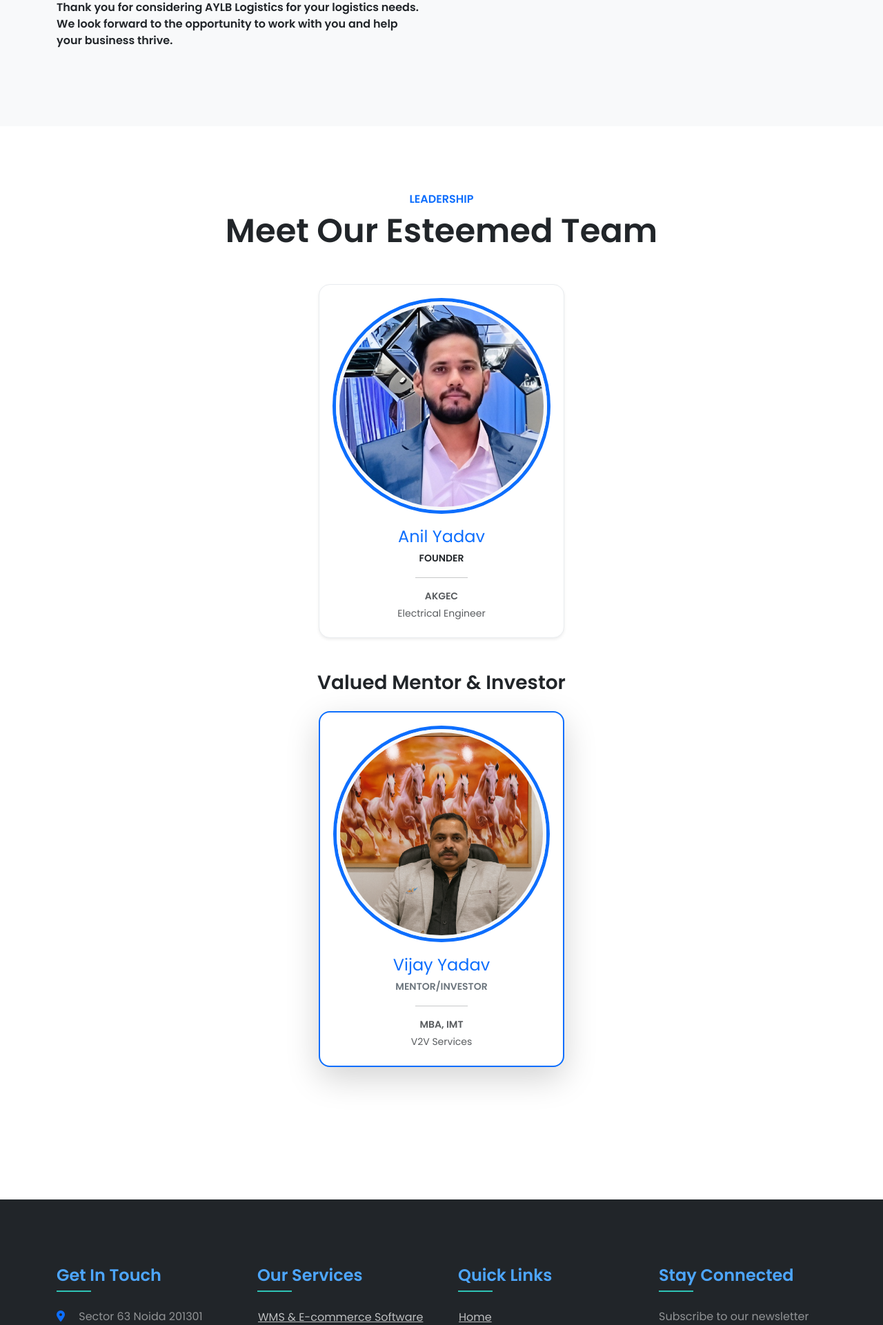
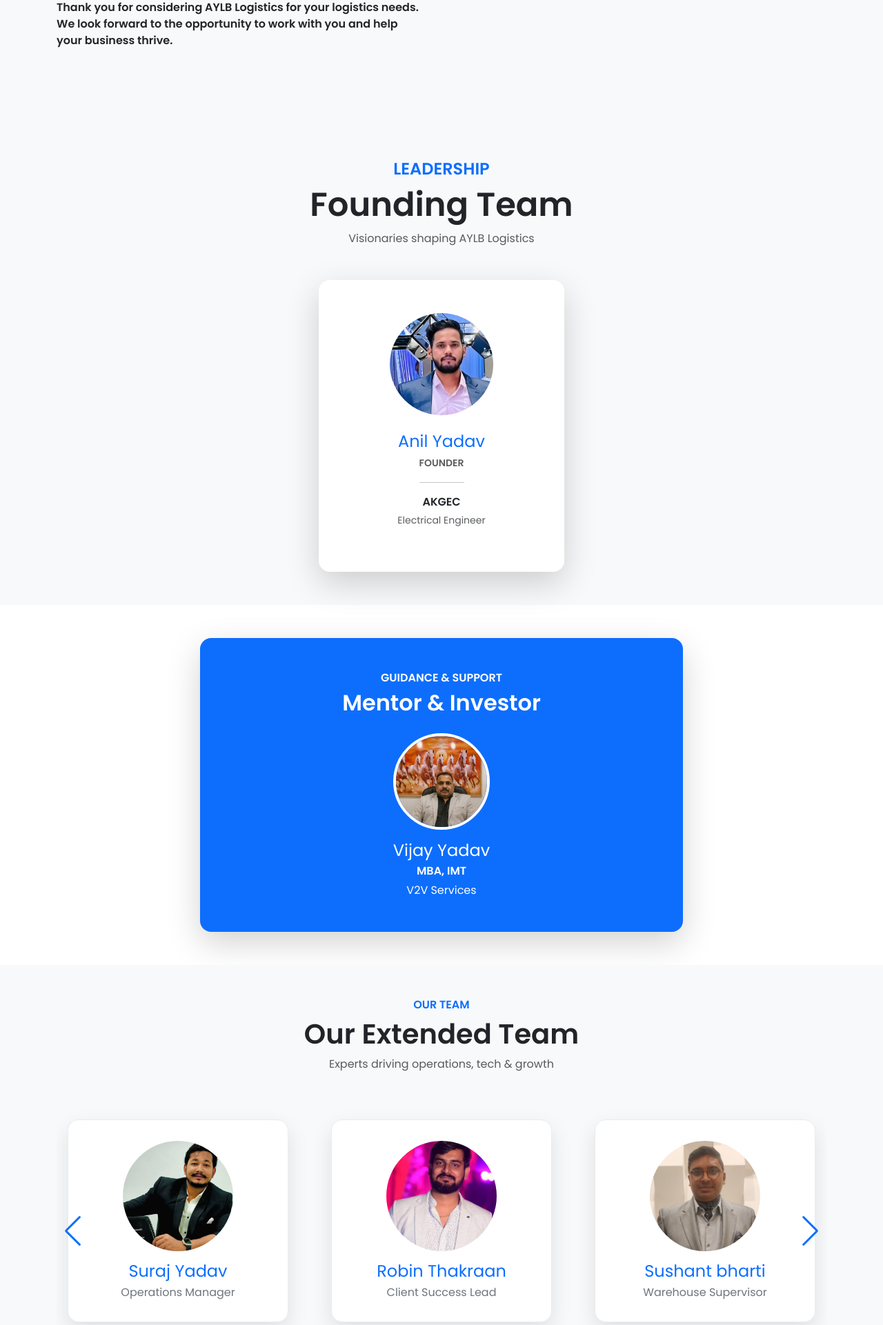
Before and after one commit to shubhsinghsk/AYLB, a Flask app: page /about in a window 1280 px wide. Shown: the part 1677-3598 px from the top of the page at 69% size. Run offline with Flask 3, Linux system fonts and the light colour scheme; some libraries are stand-ins or nearby versions.

Commit message:
adding team details

```diff
--- a/AYLB_LOGIS/static/css/style.css
+++ b/AYLB_LOGIS/static/css/style.css
@@ -19,6 +19,66 @@ body {
     align-items: center;
     text-align: center;
     color: white;
+}
+
+founder-card:hover,
+.team-card:hover {
+    transform: translateY(-8px);
+    transition: 0.3s ease;
+    box-shadow: 0 15px 30px rgba(0,0,0,0.15);
+}
+.mentor-wrapper {
+    max-width: 700px;
+}
+
+.teamSwiper {
+    padding: 20px 0 50px;
+}
+
+.swiper-slide {
+    display: flex;
+    justify-content: center;
+}
+
+/* Team Card */
+.team-card {
+    background: #fff;
+    width: 100%;
+    max-width: 320px;
+    padding: 30px;
+    border-radius: 16px;
+    text-align: center;
+    box-shadow: 0 12px 30px rgba(0,0,0,0.1);
+    transition: 0.3s ease;
+}
+
+.team-card:hover {
+    transform: translateY(-8px);
+}
+
+/* Image Size FIX */
+.team-card img {
+    width: 160px;
+    height: 160px;
+    object-fit: cover;
+    border-radius: 50%;
+    margin-bottom: 15px;
+}
+
+.team-card h4 {
+    color: #0d6efd;
+    margin-bottom: 5px;
+}
+
+.team-card p {
+    color: #6c757d;
+    margin: 0;
+}
+
+/* Arrow Styling */
+.swiper-button-next,
+.swiper-button-prev {
+    color: #0d6efd;
 }
 
 .hero-section::before {
--- a/AYLB_LOGIS/static/js/main.js
+++ b/AYLB_LOGIS/static/js/main.js
@@ -72,3 +72,27 @@ document.addEventListener('DOMContentLoaded', function() {
     initServiceCounters();
     initImageModal();
 });
+
+document.addEventListener("DOMContentLoaded", function () {
+
+    new Swiper(".teamSwiper", {
+        slidesPerView: 3,
+        spaceBetween: 30,
+        loop: true,
+        centeredSlides: false,
+        autoplay: {
+            delay: 3000,
+            disableOnInteraction: false
+        },
+        navigation: {
+            nextEl: ".swiper-button-next",
+            prevEl: ".swiper-button-prev"
+        },
+        breakpoints: {
+            0: { slidesPerView: 1 },
+            768: { slidesPerView: 2 },
+            1024: { slidesPerView: 3 }
+        }
+    });
+
+});
--- a/AYLB_LOGIS/templates/about.html
+++ b/AYLB_LOGIS/templates/about.html
@@ -81,68 +81,111 @@
 
 
 <!-- Leadership Section Start -->
-<div class="container-xxl py-5">
-    <div class="container py-5">
-        <div class="text-center wow fadeInUp" data-wow-delay="0.1s">
-            <h6 class="text-primary text-uppercase mb-2 fw-bold">Leadership</h6>
-            <h2 class="display-5 fw-bold mb-5">Meet Our Esteemed Team</h2>
+<!-- Founders Section Start -->
+<div class="container-xxl py-5 bg-light">
+    <div class="container">
+        <div class="text-center mb-5">
+            <h4 class="text-primary text-uppercase fw-bold">Leadership</h4>
+            <h2 class="display-5 fw-bold">Founding Team</h2>
+            <p class="text-muted">Visionaries shaping AYLB Logistics</p>
         </div>
-        <div class="row g-4 justify-content-center">
-            <!-- Founder 1: Vivek Tiwari -->
-            <div class="col-lg-4 col-md-6 wow fadeInUp" data-wow-delay="0.3s">
-                <div class="team-card bg-white p-4 text-center rounded-4 h-100 shadow-sm">
-                    <img class="img-fluid rounded-circle founder-img mb-4" src="{{url_for('static', filename='images/anil1.jpg')}}" alt="Vivek Tiwari">
-                                <h4 class="mb-1 text-primary">Anil Yadav</h4>
-                                <small class="text-uppercase fw-bold text-dark">Founder</small>
-                                <hr class="w-25 mx-auto">
-                                <p class="text-muted mb-1 small fw-bold">AKGEC</p>
-                                <p class="text-muted mb-0 small">Electrical Engineer</p>
-                            </div>
-                        </div>
-            <!-- Founder 2: Ranbir Nandan -->
-            <!-- <div class="col-lg-4 col-md-6 wow fadeInUp" data-wow-delay="0.5s">
-                <div class="team-card bg-white p-4 text-center rounded-4 h-100 shadow-sm">
-                    <img class="img-fluid rounded-circle founder-img mb-4" src="https://placehold.co/150x150/4da6ff/ffffff?text=RN" alt="Ranbir Nandan">
-                    <h4 class="mb-1 text-primary">Ranbir Nandan</h4>
-                    <small class="text-uppercase fw-bold text-dark">Founder</small>
-                                <hr class="w-25 mx-auto">
-                    <p class="text-muted mb-1 small fw-bold">UPES</p>
-                    <p class="text-muted mb-0 small">BPCL, Aspen tech</p>
-                        </div>
-            </div> -->
-            <!-- Founder 3: Basant Kumar
-            <div class="col-lg-4 col-md-6 wow fadeInUp" data-wow-delay="0.7s">
-                <div class="team-card bg-white p-4 text-center rounded-4 h-100 shadow-sm">
-                    <img class="img-fluid rounded-circle founder-img mb-4" src="https://placehold.co/150x150/4da6ff/ffffff?text=BK" alt="Basant Kumar">
-                    <h4 class="mb-1 text-primary">Basant Kumar</h4>
-                    <small class="text-uppercase fw-bold text-dark">Founder</small>
-                                <hr class="w-25 mx-auto">
-                    <p class="text-muted mb-1 small fw-bold">IIT</p>
-                                <p class="text-muted mb-0 small">IOCL, Essar, KNPC</p>
-                            </div>
-                        </div>
 
-            <!-- Mentor/Investor Section -->
-            <div class="col-12 mt-5">
-                <div class="text-center mb-4">
-                    <h3 class="fw-bold text-dark mb-3">Valued Mentor & Investor</h3>
-                </div>
-                <div class="row justify-content-center">
-                    <div class="col-lg-4 col-md-6 wow fadeInUp" data-wow-delay="0.9s">
-                        <div class="team-card mentor-card bg-white p-4 text-center rounded-4 h-100 shadow-lg">
-                            <img class="img-fluid rounded-circle founder-img mb-4" src="{{url_for('static', filename='images/vij_yad.png')}}" alt="Anand Aryamane">
-                            <h4 class="mb-1 text-primary">Vijay Yadav</h4>
-                            <small class="text-uppercase fw-bold text-secondary">Mentor/Investor</small>
-                            <hr class="w-25 mx-auto">
-                            <p class="text-muted mb-1 small fw-bold">MBA, IMT</p>
-                            <p class="text-muted mb-0 small">V2V Services</p>
-                        </div>
-                    </div>
+        <div class="row justify-content-center g-4">
+
+            <!-- Founder -->
+            <div class="col-lg-4 col-md-6">
+                <div class="founder-card text-center bg-white p-5 rounded-4 shadow-lg h-100">
+                    <img src="{{ url_for('static', filename='images/anil1.jpg') }}"
+                         class="rounded-circle mb-4" width="150" alt="Founder">
+                    <h4 class="text-primary mb-1">Anil Yadav</h4>
+                    <small class="text-uppercase fw-bold text-muted">Founder</small>
+                    <hr class="w-25 mx-auto">
+                    <p class="mb-1 fw-bold text-dark">AKGEC</p>
+                    <p class="text-muted small">Electrical Engineer</p>
                 </div>
             </div>
+
         </div>
     </div>
 </div>
+<!-- Founders Section End -->
+<!-- Mentor Section Start -->
+<div class="container-xxl py-5">
+    <div class="container">
+        <div class="mentor-wrapper mx-auto text-center bg-primary text-white p-5 rounded-4 shadow-lg">
+            <h6 class="text-uppercase fw-bold mb-2">Guidance & Support</h6>
+            <h2 class="fw-bold mb-4">Mentor & Investor</h2>
+
+            <img src="{{ url_for('static', filename='images/vij_yad.png') }}"
+                 class="rounded-circle mb-3 border border-4 border-white" width="140" alt="Mentor">
+
+            <h4 class="mb-1">Vijay Yadav</h4>
+            <p class="fw-semibold mb-1">MBA, IMT</p>
+            <p class="mb-0">V2V Services</p>
+        </div>
+    </div>
+</div>
+<!-- Mentor Section End -->
+<!-- Extended Team Section Start -->
+
+
+<!--<!-- Extended Team Section Start -->
+<div class="container-xxl py-5 bg-light">
+    <div class="container">
+
+        <div class="text-center mb-5">
+            <h6 class="text-primary text-uppercase fw-bold">Our Team</h6>
+            <h2 class="display-6 fw-bold">Our Extended Team</h2>
+            <p class="text-muted">Experts driving operations, tech & growth</p>
+        </div>
+
+        <div class="swiper teamSwiper">
+            <div class="swiper-wrapper">
+
+                <div class="swiper-slide">
+                    <div class="team-card">
+                        <img src="{{ url_for('static', filename='images/team1.jpeg') }}">
+                        <h4>Suraj Yadav</h4>
+                        <p>Operations Manager</p>
+                    </div>
+                </div>
+
+                <div class="swiper-slide">
+                    <div class="team-card">
+                        <img src="{{ url_for('static', filename='images/team2.jpeg') }}">
+                        <h4>Robin Thakraan</h4>
+                        <p>Client Success Lead</p>
+                    </div>
+                </div>
+
+                <div class="swiper-slide">
+                    <div class="team-card">
+                        <img src="{{ url_for('static', filename='images/team3.jpeg') }}">
+                        <h4>Sushant bharti</h4>
+                        <p>Warehouse Supervisor</p>
+                    </div>
+                </div>
+
+                <div class="swiper-slide">
+                    <div class="team-card">
+                        <img src="{{ url_for('static', filename='images/team4.jpeg') }}">
+                        <h4>Pooja Mehta</h4>
+                        <p>HR & Admin</p>
+                    </div>
+                </div>
+
+            </div>
+
+            <!-- Arrows -->
+            <div class="swiper-button-next"></div>
+            <div class="swiper-button-prev"></div>
+        </div>
+
+    </div>
+</div>
+<!-- Extended Team Section End -->
+
+
 <!-- Leadership Section End -->
 
 {% endblock %}
--- a/AYLB_LOGIS/templates/base.html
+++ b/AYLB_LOGIS/templates/base.html
@@ -7,22 +7,20 @@
 
     <!-- Bootstrap CSS -->
     <link href="https://cdn.jsdelivr.net/npm/bootstrap@5.3.3/dist/css/bootstrap.min.css" rel="stylesheet">
+
+    <!-- Font Awesome -->
     <link rel="stylesheet" href="https://cdnjs.cloudflare.com/ajax/libs/font-awesome/6.5.2/css/all.min.css">
-  <link rel="stylesheet" href="{{ url_for('static', filename='css/style.css') }}">
-  <!-- Swiper CSS -->
-  <link rel="stylesheet" href="https://cdn.jsdelivr.net/npm/swiper@11/swiper-bundle.min.css" />
 
-  <!-- Swiper JS -->
-  <script src="https://cdn.jsdelivr.net/npm/swiper@11/swiper-bundle.min.js"></script>
-
-  <script src="path/to/wow.min.js"></script>
-  <script>new WOW().init();</script>
+    <!-- Swiper CSS (ONLY CSS goes in head) -->
+    <link rel="stylesheet" href="https://cdn.jsdelivr.net/npm/swiper@11/swiper-bundle.min.css">
 
     <!-- Google Font -->
     <link href="https://fonts.googleapis.com/css2?family=Poppins:wght@400;600&display=swap" rel="stylesheet">
 
+    <!-- Main CSS -->
     <link rel="stylesheet" href="{{ url_for('static', filename='css/style.css') }}">
   </head>
+
 
 
 <body>
@@ -162,6 +160,16 @@
 
   <!-- Bootstrap JS -->
   <script src="https://cdn.jsdelivr.net/npm/bootstrap@5.3.3/dist/js/bootstrap.bundle.min.js"></script>
+  <!-- Bootstrap JS -->
+<script src="https://cdn.jsdelivr.net/npm/bootstrap@5.3.3/dist/js/bootstrap.bundle.min.js"></script>
+
+<!-- Swiper JS -->
+<script src="https://cdn.jsdelivr.net/npm/swiper@11/swiper-bundle.min.js"></script>
+
+<!-- Main JS -->
+<script src="{{ url_for('static', filename='js/main.js') }}"></script>
+
+
 </body>
 
 </html>
```
Also changed, not shown: AYLB_LOGIS/static/images/team1.jpeg (added), AYLB_LOGIS/static/images/team2.jpeg (added), AYLB_LOGIS/static/images/team3.jpeg (added). Lines whose indentation alone changed are shown as unchanged.
